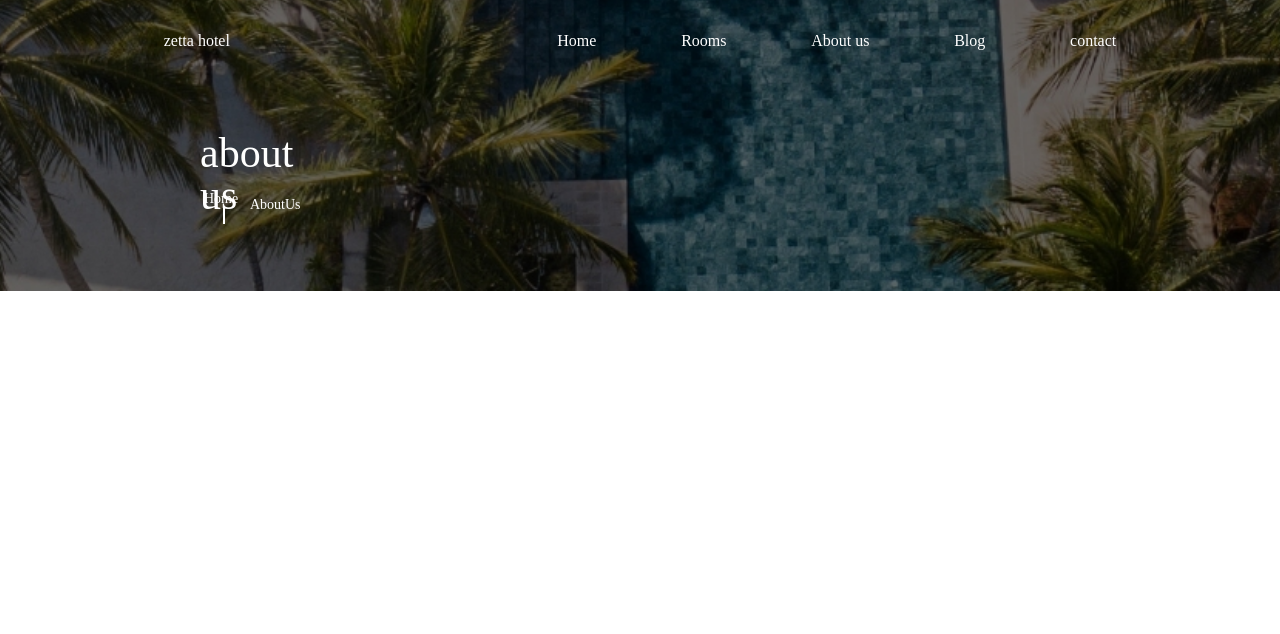
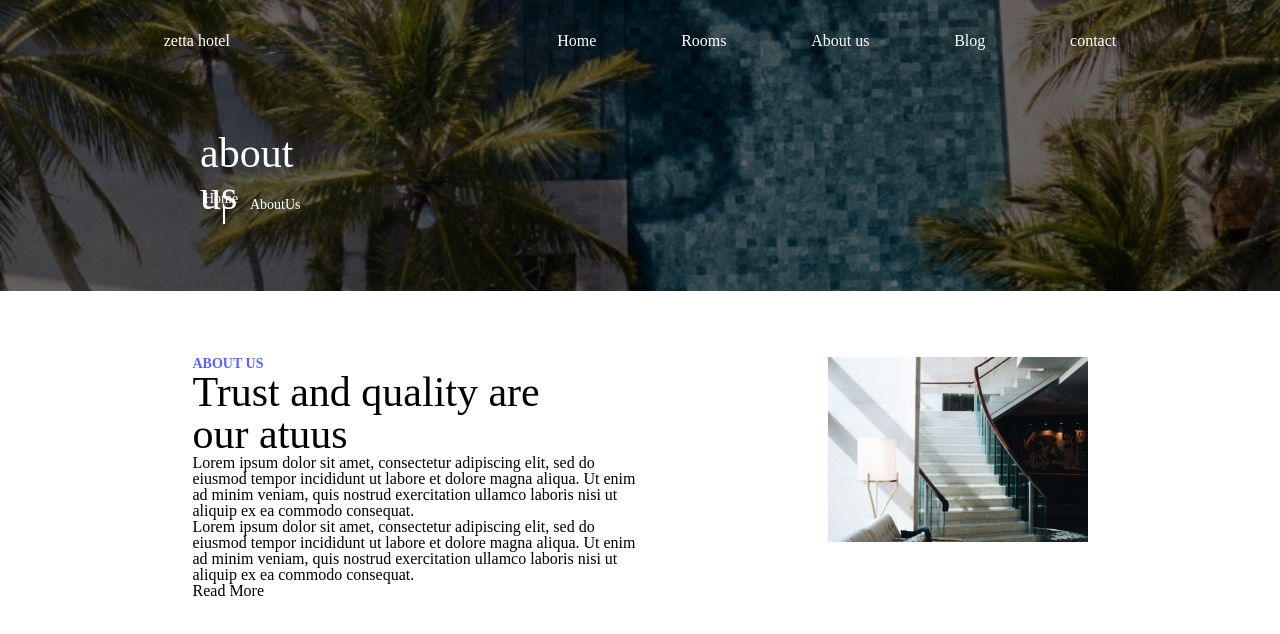
Before and after one commit to CharoChavleishvili/lesson-9-Homework, a plain HTML site: page index.html in a window 1280 px wide. Drawn offline with Linux system fonts and the light colour scheme.

Commit message:
add section 1

```diff
--- a/css/style.css
+++ b/css/style.css
@@ -80,3 +80,35 @@
     margin-left: 10px;
     margin-right: 5px;
 }
+
+/* section 1 */
+.section1 {
+    margin-top: 275px;
+
+}
+
+.container {
+    max-width: 1086px;
+    width: 100%;
+    margin: 0 auto;
+    display: flex;
+    justify-content: space-around;
+}
+
+.left-block {
+    max-width: 444px;
+    width: 100%;
+}
+
+.left-block h4 {
+    color: #5863F8;
+    font-size: 14px;
+    font-weight: bold;
+}
+
+.left-block h2 {
+    color: #000000;
+    font-size: 42px;
+    max-width: 353px;
+    width: 100%;
+}
--- a/index.html
+++ b/index.html
@@ -29,9 +29,36 @@
     <div div-text>
         <p class="bgtext1"> about us </p>
         <p class="bgtext2"> Home</p>
-        <div> </div>
+        <div class="divader"> </div>
         <p class="bgtext3">AboutUs</p>
     </div>
+
+    <section class="section1">
+        <div class="container">
+            <div class="left-block">
+                <h4> ABOUT US </h4>
+                <h2> Trust and quality are our atuus </h2>
+                <p> Lorem ipsum dolor sit amet, consectetur adipiscing elit, sed do eiusmod tempor incididunt ut labore
+                    et
+                    dolore magna aliqua. Ut enim ad minim veniam, quis nostrud exercitation ullamco laboris nisi ut
+                    aliquip
+                    ex ea commodo consequat.
+                </p>
+                <p> Lorem ipsum dolor sit amet, consectetur adipiscing elit, sed do eiusmod tempor incididunt ut labore
+                    et
+                    dolore magna aliqua. Ut enim ad minim veniam, quis nostrud exercitation ullamco laboris nisi ut
+                    aliquip
+                    ex ea commodo consequat.
+                </p>
+                <div> Read More </div>
+            </div>
+            <div class="right-block">
+                <div>
+                    <img src="images/image1.jpg" alt="photo">
+                </div>
+            </div>
+        </div>
+    </section>
 
 </body>
 
```
